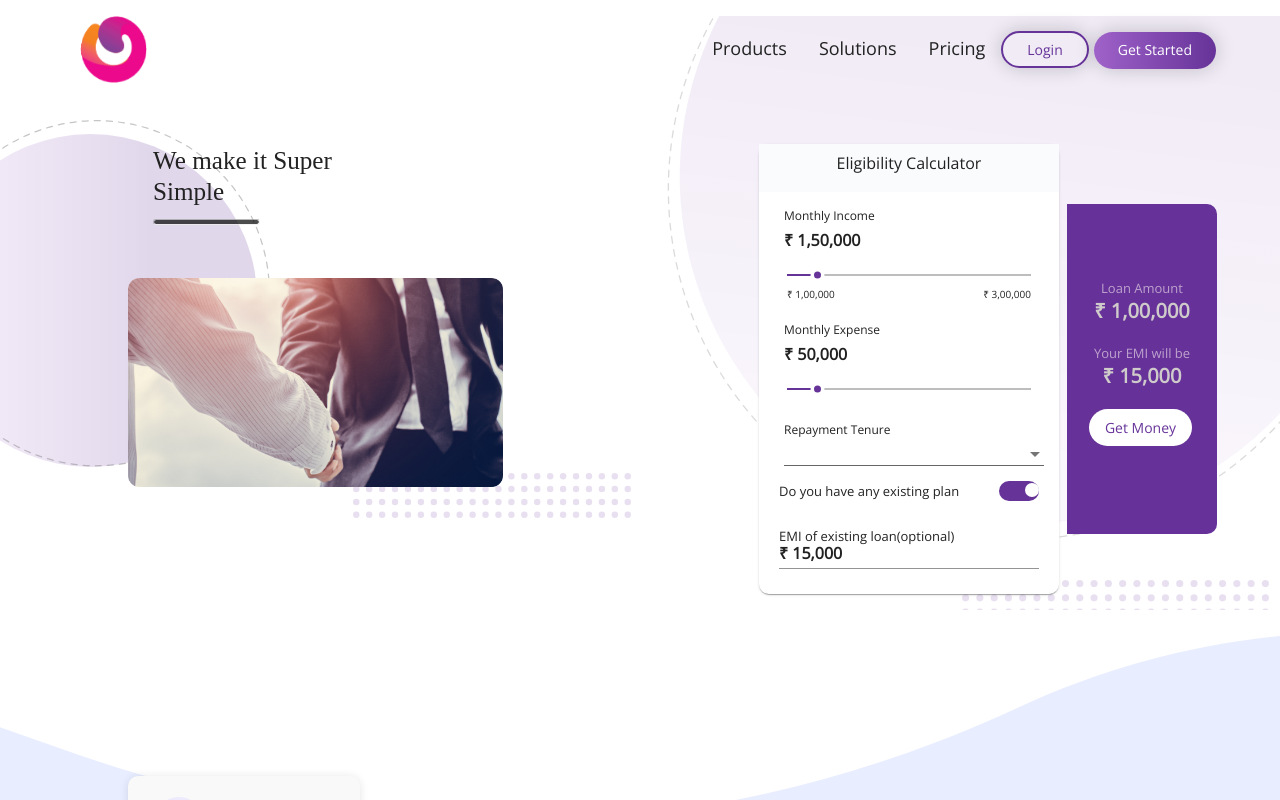
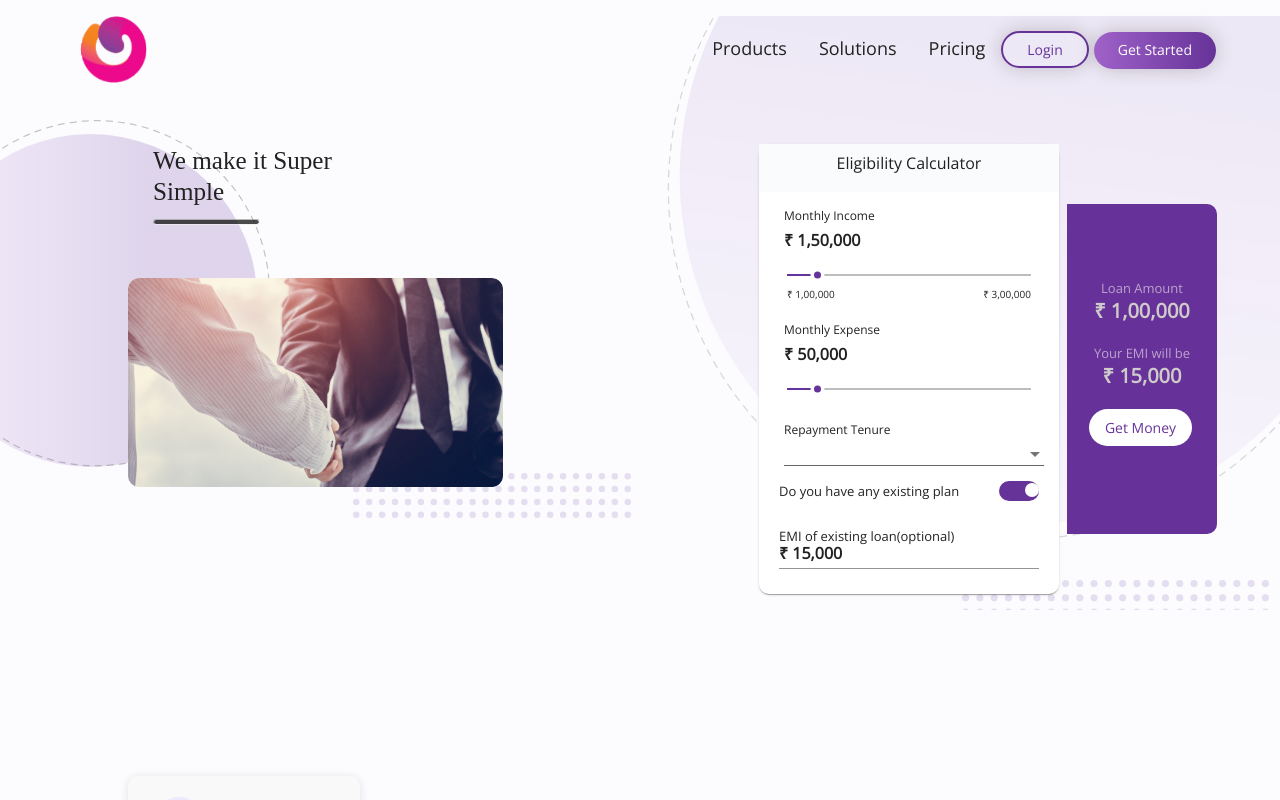
Before and after one commit to Aswin2207/openfinproject, an Angular app: page / in a window 1280 px wide. Built offline with nearby package versions, Linux system fonts and the light colour scheme.

Commit message:
modifications

```diff
--- a/src/app/app.component.scss
+++ b/src/app/app.component.scss
@@ -424,7 +424,9 @@ app-header {
     }
   }
   .bottom-container {
-    background: url("src/assets/bg-images/sol_wave_bg.svg");
+    background: url('../assets/bg-images/sol_wave_bg.svg') top 190px center;
+    background-size: 100%;
+    background-repeat: no-repeat;
   }
 }
 
--- a/src/app/header/header.component.scss
+++ b/src/app/header/header.component.scss
@@ -18,6 +18,7 @@
       letter-spacing: 0px;
       color: #222222;
       padding: 10px 16px;
+      cursor: pointer;
     }
     button{
       border-radius: 24px !important;
--- a/src/styles.scss
+++ b/src/styles.scss
@@ -5,7 +5,7 @@
 mat-card {
     @include mat-elevation(0);
 }
-html, body { height: 100%;margin: 0; }
+html, body { height: 100%;margin: 0; background:#FCFCFF}
 *{
     font-family: 'Open Sans' !important;
 }
```
